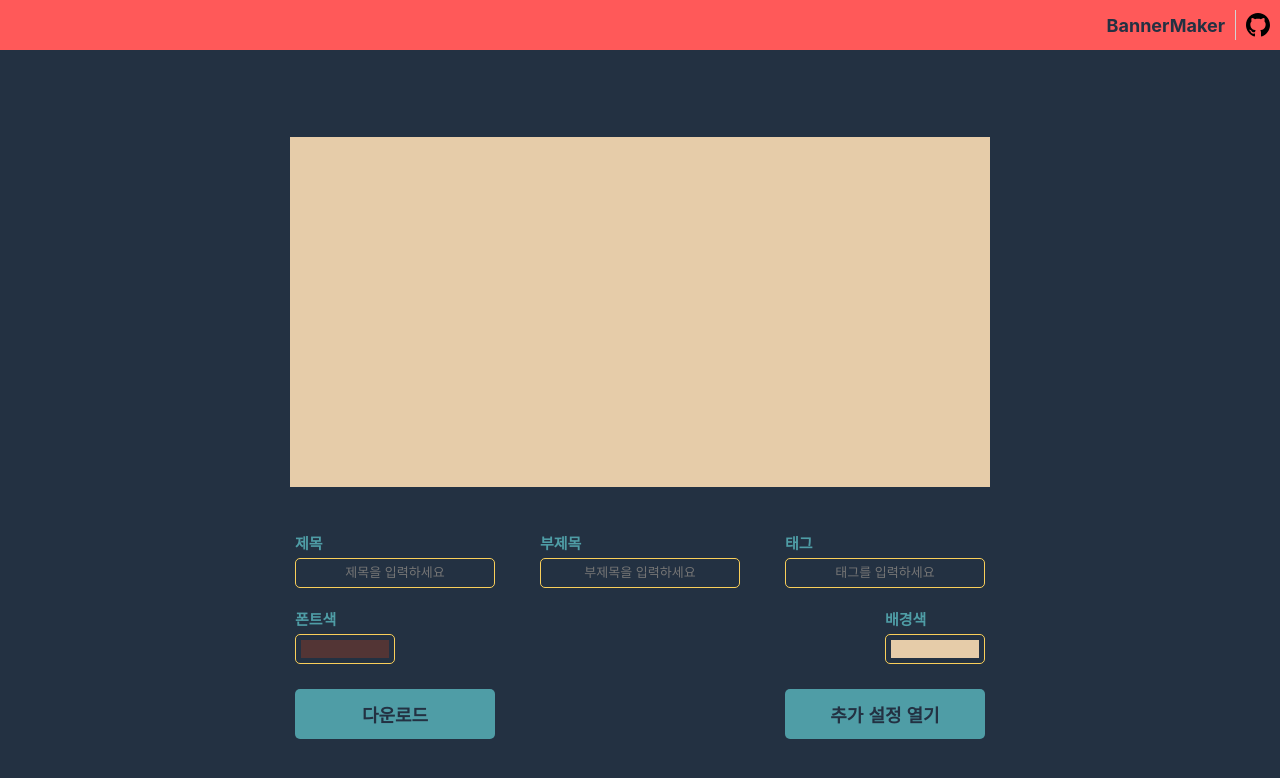
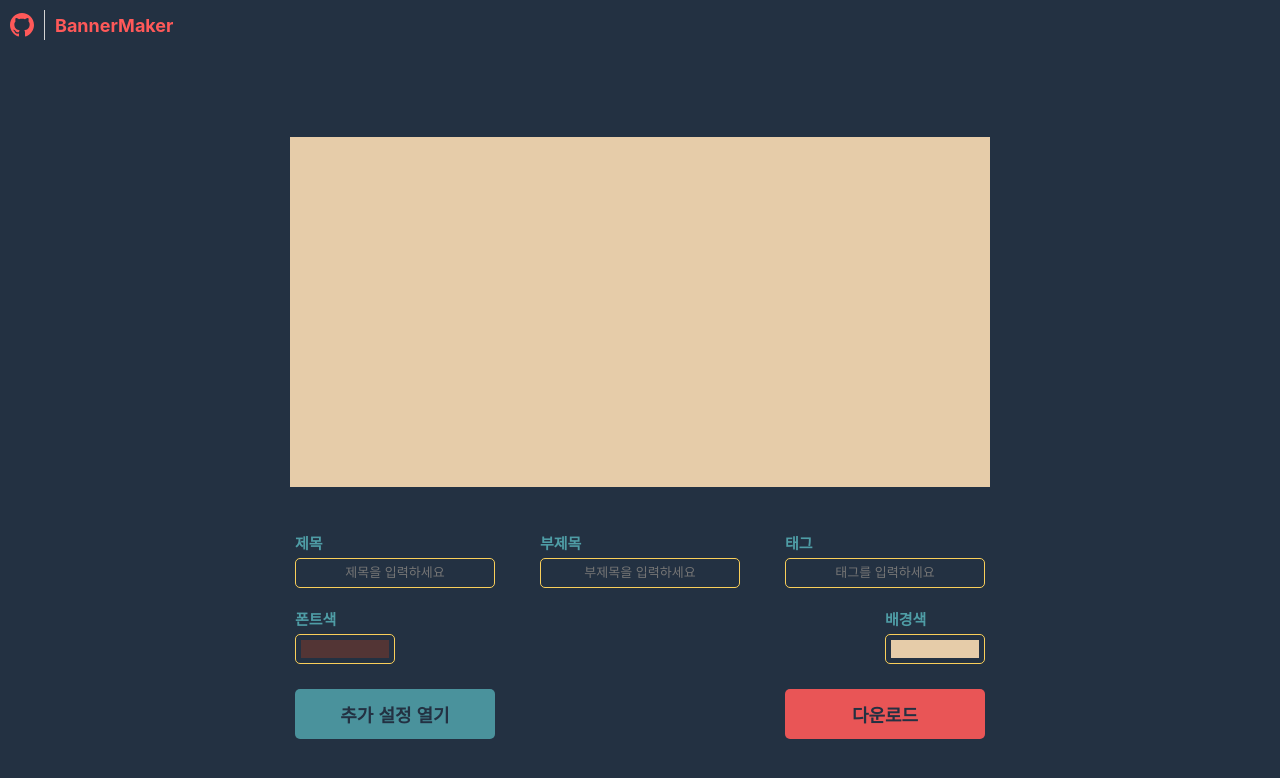
Before and after one commit to vagabondms/banner.github.io, a React (Create React App) app: page / in a window 1280 px wide. Shown: the top 778 px of the page. Built offline with nearby package versions, Linux system fonts and the light colour scheme.

Commit message:
Layout 전체적으로 좌측으로 변경

```diff
--- a/src/App.tsx
+++ b/src/App.tsx
@@ -38,15 +38,16 @@
         <BackgroundBox />
         <Wrapper wrapperType="button">
           <Button
+            text="다운로드"
+            buttonType="point"
+            onClick={() => {
+              captureImage();
+            }}
+          ></Button>
+          <Button
             text={`추가 설정 ${visible ? '닫기' : '열기'}`}
             onClick={() => {
               setVisible(!visible);
-            }}
-          ></Button>
-          <Button
-            text="다운로드"
-            onClick={() => {
-              captureImage();
             }}
           ></Button>
         </Wrapper>
--- a/src/components/atoms/Button.tsx
+++ b/src/components/atoms/Button.tsx
@@ -1,5 +1,6 @@
 import React, { CSSProperties, ReactElement } from 'react';
 
+import { css } from '@emotion/react';
 import styled from '@emotion/styled';
 import { border, colors, fonts, sizing, spacing } from '@styles/css';
 
@@ -7,11 +8,25 @@
   text: string;
   onClick: () => void;
   style?: CSSProperties;
+  buttonType?: 'point';
 }
 
-const StyledButton = styled.button`
-  background-color: ${colors.blue};
-  color: ${colors.black};
+type TStyledButtonProps = Omit<IButtonProps, 'text'>;
+
+const handleButtonType = ({ buttonType }: TStyledButtonProps) => {
+  switch (buttonType) {
+    case 'point':
+      return css`
+        background-color: ${colors.red};
+      `;
+    default:
+      return css`
+        background-color: ${colors.blue};
+      `;
+  }
+};
+
+const StyledButton = styled.button<TStyledButtonProps>`
   ${border.defaultRadius}
   ${sizing.large}
   ${spacing.defaultSpacing}
@@ -21,13 +36,16 @@
   margin-top: 10px;
   height: 50px;
   font-weight: bold;
+  opacity: 0.9;
+  color: ${colors.black};
+
+  ${handleButtonType}
 
   :hover {
-    box-shadow: 2px 2px 2px lightgrey;
-    background-color: #5ec59ad8;
+    opacity: 1;
+    border: 2px solid ${colors.black};
   }
   :active {
-    background-color: #5ec59a;
     box-shadow: none;
     animation: none;
   }
--- a/src/components/atoms/ColorPicker.tsx
+++ b/src/components/atoms/ColorPicker.tsx
@@ -19,6 +19,7 @@
   ${border.defaultRadius}
   ${spacing.defaultSpacing}
   overflow: hidden;
+  cursor: pointer;
 `;
 const StyledInnerDiv = styled.div`
   height: 100%;
--- a/src/components/atoms/GithubIcon.tsx
+++ b/src/components/atoms/GithubIcon.tsx
@@ -1,9 +1,14 @@
 import React, { ReactElement } from 'react';
+
+import { colors } from '@styles/css';
 
 const GithubIcon = (): ReactElement => {
   return (
     <svg xmlns="http://www.w3.org/2000/svg" width="24" height="24" viewBox="0 0 24 24">
-      <path d="M12 0c-6.626 0-12 5.373-12 12 0 5.302 3.438 9.8 8.207 11.387.599.111.793-.261.793-.577v-2.234c-3.338.726-4.033-1.416-4.033-1.416-.546-1.387-1.333-1.756-1.333-1.756-1.089-.745.083-.729.083-.729 1.205.084 1.839 1.237 1.839 1.237 1.07 1.834 2.807 1.304 3.492.997.107-.775.418-1.305.762-1.604-2.665-.305-5.467-1.334-5.467-5.931 0-1.311.469-2.381 1.236-3.221-.124-.303-.535-1.524.117-3.176 0 0 1.008-.322 3.301 1.23.957-.266 1.983-.399 3.003-.404 1.02.005 2.047.138 3.006.404 2.291-1.552 3.297-1.23 3.297-1.23.653 1.653.242 2.874.118 3.176.77.84 1.235 1.911 1.235 3.221 0 4.609-2.807 5.624-5.479 5.921.43.372.823 1.102.823 2.222v3.293c0 .319.192.694.801.576 4.765-1.589 8.199-6.086 8.199-11.386 0-6.627-5.373-12-12-12z" />
+      <path
+        fill={colors.red}
+        d="M12 0c-6.626 0-12 5.373-12 12 0 5.302 3.438 9.8 8.207 11.387.599.111.793-.261.793-.577v-2.234c-3.338.726-4.033-1.416-4.033-1.416-.546-1.387-1.333-1.756-1.333-1.756-1.089-.745.083-.729.083-.729 1.205.084 1.839 1.237 1.839 1.237 1.07 1.834 2.807 1.304 3.492.997.107-.775.418-1.305.762-1.604-2.665-.305-5.467-1.334-5.467-5.931 0-1.311.469-2.381 1.236-3.221-.124-.303-.535-1.524.117-3.176 0 0 1.008-.322 3.301 1.23.957-.266 1.983-.399 3.003-.404 1.02.005 2.047.138 3.006.404 2.291-1.552 3.297-1.23 3.297-1.23.653 1.653.242 2.874.118 3.176.77.84 1.235 1.911 1.235 3.221 0 4.609-2.807 5.624-5.479 5.921.43.372.823 1.102.823 2.222v3.293c0 .319.192.694.801.576 4.765-1.589 8.199-6.086 8.199-11.386 0-6.627-5.373-12-12-12z"
+      />
     </svg>
   );
 };
--- a/src/components/atoms/Input.tsx
+++ b/src/components/atoms/Input.tsx
@@ -12,7 +12,7 @@
 const StyledInput = styled.input<TStyledInputProp>`
   text-align: center;
   background: transparent;
-  color: ${colors.red};
+  color: ${colors.blue};
   ${fonts.mainSize}
   border: ${border.orangeLightBorder};
   ${border.defaultRadius}
--- a/src/components/atoms/SlidingModal.tsx
+++ b/src/components/atoms/SlidingModal.tsx
@@ -12,12 +12,12 @@
   switch (visible) {
     case true:
       return css`
-        width: 190px;
+        left: 0;
         opacity: 1;
       `;
     case false:
       return css`
-        width: 0px;
+        left: -190px;
         opacity: 0;
         * {
           display: none;
@@ -31,7 +31,7 @@
 const StyledDiv = styled.div`
   height: 100%;
   position: absolute;
-  right: 0;
+  width: 190px;
   top: 0;
   bottom: 0;
   background-color: #7281945f;
--- a/src/components/molecules/Header.tsx
+++ b/src/components/molecules/Header.tsx
@@ -7,16 +7,15 @@
 
 const StyledDiv = styled.div`
   width: 100%;
-  min-width: 1100px;
   height: 50px;
-  background-color: ${colors.red};
+  background-color: ${colors.black};
   ${fonts.buttonSize}
   display: flex;
   align-items: center;
-  flex-direction: row-reverse;
+  flex-direction: row;
   padding: 10px;
   font-weight: bold;
-  color: ${colors.black};
+  color: ${colors.red};
   z-index: 10;
 `;
 
--- a/src/styles/global-styles.tsx
+++ b/src/styles/global-styles.tsx
@@ -84,7 +84,7 @@
         #root {
           height: 100vh;
           width: 100vw;
-          min-width: 1100px;
+          /* min-width: 1100px; */
           min-height: 790px;
           padding: 0;
           margin: 0;
```
